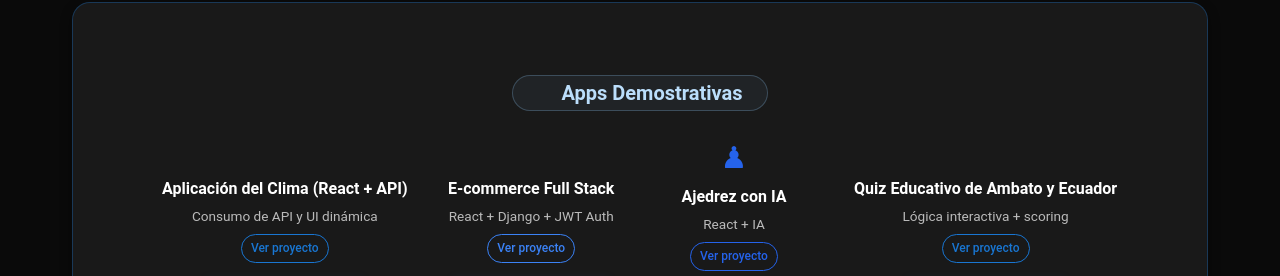
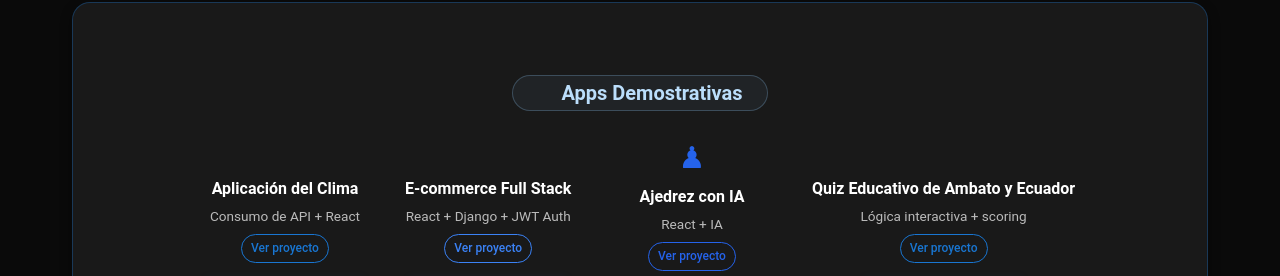
Before and after one commit to Patogol35/jorgito, a React (Vite) app: page / in a window 1280 px wide. Shown: the part 1123-1399 px from the top of the page. Built offline with nearby package versions, Linux system fonts and the light colour scheme; some icons are missing.

Commit message:
Update i18n.js

```diff
--- a/src/i18n.js
+++ b/src/i18n.js
@@ -117,8 +117,8 @@ Además, domino herramientas de desarrollo, pruebas de APIs, virtualización, se
       view: "Ver proyecto",
   items: [
     {
-      titulo: "Aplicación del Clima (React + API)",
-      descripcion: "Consumo de API y UI dinámica",
+      titulo: "Aplicación del Clima",
+      descripcion: "Consumo de API + React",
       link: "https://jorgepatriciosantamariacherrezweath.vercel.app/",
     },
     {
@@ -289,8 +289,8 @@ I am also skilled in development tools, API testing, virtualization, network sec
       view: "View Project", //
   items: [
     {
-      titulo: "Weather App (React + API)",
-      descripcion: "API consumption & dynamic UI",
+      titulo: "Weather App",
+      descripcion: "API consumption + React",
       link: "https://jorgepatriciosantamariacherrezweath.vercel.app/",
     },
     {
```
